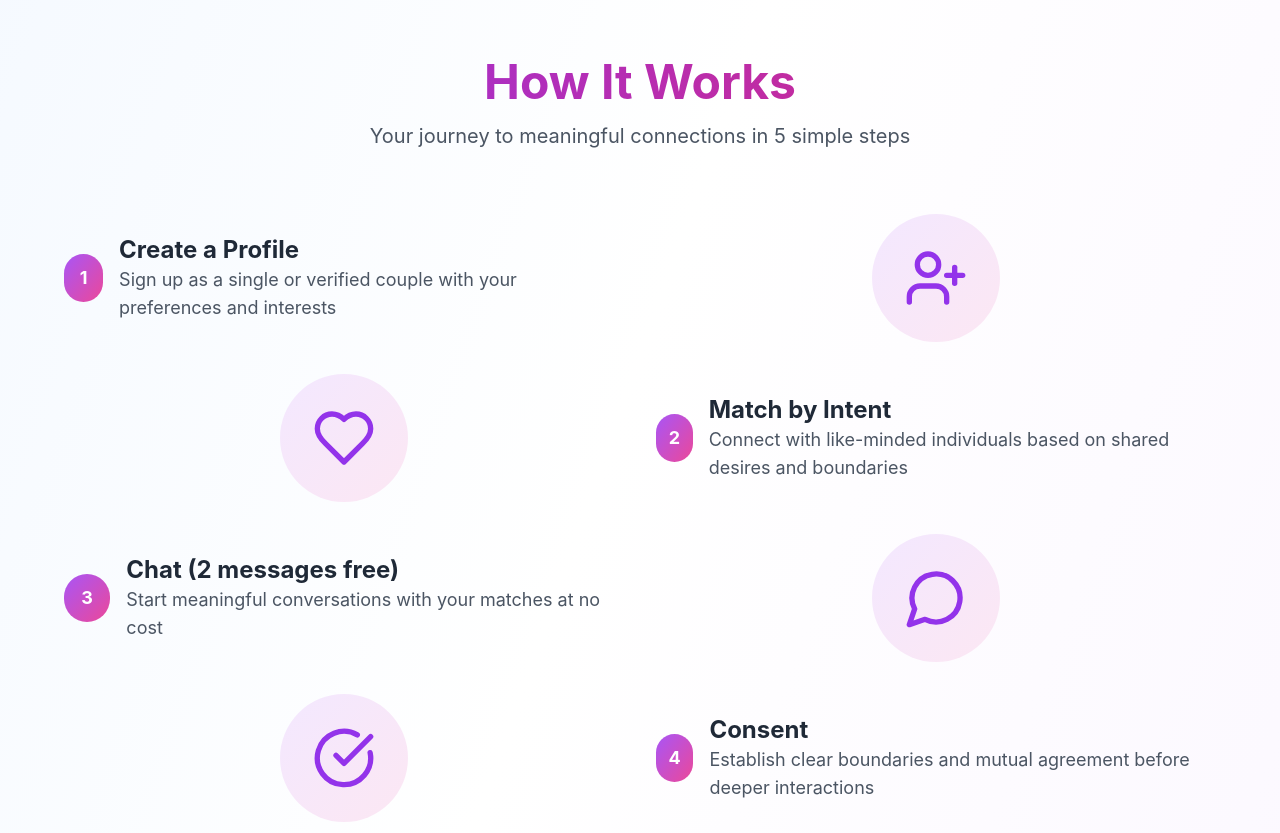
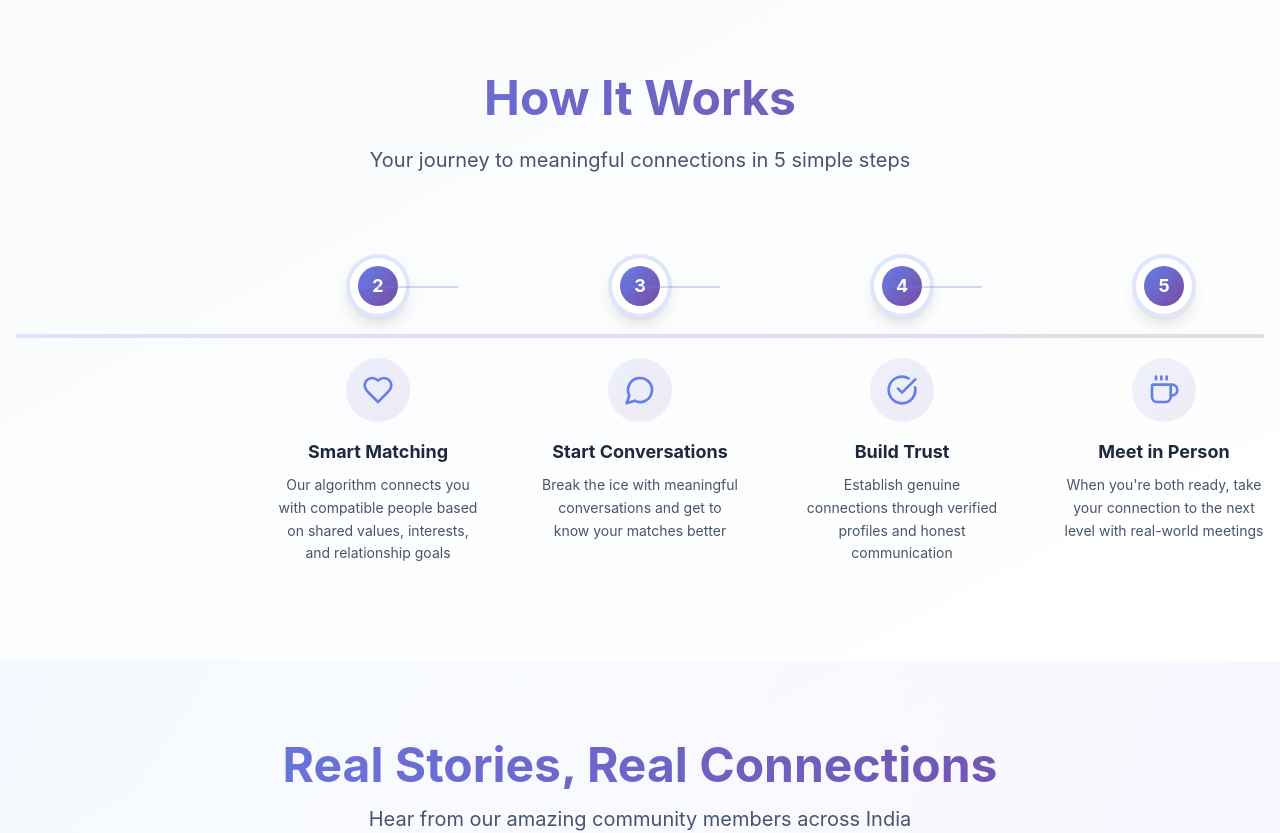
Before and after one commit to lokesh-7977/intent-connections-bloom, a React (Vite) app: page / in a window 1280 px wide. Shown: the part 1460-2293 px from the top of the page. Built offline with nearby package versions, Linux system fonts and the light colour scheme.

Commit message:
Refactor: Improve How It Works section
- Made the How It Works component more realistic.
- Removed the "2 messages free" text in the mobile view.
- Added animated steps for the desktop view.

```diff
--- a/src/components/HowItWorksSection.tsx
+++ b/src/components/HowItWorksSection.tsx
@@ -5,67 +5,120 @@ const HowItWorksSection = () => {
   const steps = [
     {
       icon: UserPlus,
-      title: "Create a Profile",
-      description: "Sign up as a single or verified couple with your preferences and interests"
+      title: "Create Your Profile",
+      description: "Sign up and create an authentic profile with your preferences, interests, and what you're looking for"
     },
     {
       icon: Heart,
-      title: "Match by Intent",
-      description: "Connect with like-minded individuals based on shared desires and boundaries"
+      title: "Smart Matching",
+      description: "Our algorithm connects you with compatible people based on shared values, interests, and relationship goals"
     },
     {
       icon: MessageCircle,
-      title: "Chat (2 messages free)",
-      description: "Start meaningful conversations with your matches at no cost"
+      title: "Start Conversations",
+      description: "Break the ice with meaningful conversations and get to know your matches better"
     },
     {
       icon: CheckCircle,
-      title: "Consent",
-      description: "Establish clear boundaries and mutual agreement before deeper interactions"
+      title: "Build Trust",
+      description: "Establish genuine connections through verified profiles and honest communication"
     },
     {
       icon: Coffee,
-      title: "Meet (optional)",
-      description: "Take your connection offline when you're both ready and comfortable"
+      title: "Meet in Person",
+      description: "When you're both ready, take your connection to the next level with real-world meetings"
     }
   ];
 
   return (
-    <section className="py-20 px-4">
-      <div className="max-w-6xl mx-auto">
-        <div className="text-center mb-16">
-          <h2 className="text-4xl md:text-5xl font-bold bg-gradient-to-r from-purple-600 to-pink-600 bg-clip-text text-transparent mb-4">
+    <section className="py-16 md:py-24 px-4 bg-gradient-to-br from-slate-50 to-white">
+      <div className="max-w-7xl mx-auto">
+        <div className="text-center mb-16 md:mb-20">
+          <h2 className="text-3xl sm:text-4xl md:text-5xl font-bold bg-gradient-to-r from-brand-primary to-brand-secondary bg-clip-text text-transparent mb-6">
             How It Works
           </h2>
-          <p className="text-xl text-gray-600 max-w-2xl mx-auto">
+          <p className="text-lg md:text-xl text-slate-600 max-w-3xl mx-auto leading-relaxed">
             Your journey to meaningful connections in 5 simple steps
           </p>
         </div>
 
-        <div className="space-y-8">
+        {/* Desktop View - Horizontal Timeline */}
+        <div className="hidden md:block">
+          <div className="relative">
+            {/* Progress Line */}
+            <div className="absolute top-20 left-0 w-full h-1 bg-gradient-to-r from-brand-primary to-brand-secondary rounded-full opacity-20"></div>
+            <div className="absolute top-20 left-0 h-1 bg-gradient-to-r from-brand-primary to-brand-secondary rounded-full animate-[width-grow_3s_ease-out] opacity-60" style={{width: '80%'}}></div>
+
+            <div className="flex justify-between items-start relative z-10">
+              {steps.map((step, index) => (
+                <div
+                  key={index}
+                  className="flex flex-col items-center max-w-[200px] group animate-fade-in"
+                  style={{ animationDelay: `${index * 0.3}s` }}
+                >
+                  {/* Step Number Circle */}
+                  <div className="relative mb-6">
+                    <div className="w-16 h-16 bg-white rounded-full shadow-lg border-4 border-brand-primary/20 flex items-center justify-center mb-4 group-hover:scale-110 transition-all duration-300">
+                      <div className="w-10 h-10 bg-gradient-to-br from-brand-primary to-brand-secondary rounded-full flex items-center justify-center text-white font-bold text-lg">
+                        {index + 1}
+                      </div>
+                    </div>
+                    {/* Connecting dots */}
+                    {index < steps.length - 1 && (
+                      <div className="absolute top-8 -right-12 w-24 h-0.5 bg-brand-primary/30"></div>
+                    )}
+                  </div>
+
+                  {/* Icon */}
+                  <div className="w-16 h-16 bg-gradient-to-br from-brand-primary/10 to-brand-secondary/10 rounded-full flex items-center justify-center mb-4 group-hover:scale-105 transition-transform duration-300">
+                    <step.icon className="w-8 h-8 text-brand-primary" />
+                  </div>
+
+                  {/* Content */}
+                  <div className="text-center">
+                    <h3 className="text-lg font-bold text-slate-800 mb-2">{step.title}</h3>
+                    <p className="text-sm text-slate-600 leading-relaxed">{step.description}</p>
+                  </div>
+                </div>
+              ))}
+            </div>
+          </div>
+        </div>
+
+        {/* Mobile View - Vertical Cards */}
+        <div className="md:hidden space-y-6">
           {steps.map((step, index) => (
             <div
               key={index}
-              className={`flex items-center gap-8 ${index % 2 === 1 ? 'flex-row-reverse' : ''} animate-fade-in`}
+              className="bg-white rounded-2xl p-6 shadow-lg border border-slate-100 animate-fade-in hover:shadow-xl transition-all duration-300"
               style={{ animationDelay: `${index * 0.2}s` }}
             >
-              <div className="flex-1 space-y-4">
-                <div className="flex items-center gap-4">
-                  <div className="w-12 h-12 bg-gradient-to-br from-purple-500 to-pink-500 rounded-full flex items-center justify-center text-white font-bold text-lg">
+              <div className="flex items-start gap-4">
+                {/* Step Number */}
+                <div className="flex-shrink-0">
+                  <div className="w-12 h-12 bg-gradient-to-br from-brand-primary to-brand-secondary rounded-full flex items-center justify-center text-white font-bold text-lg shadow-lg">
                     {index + 1}
                   </div>
-                  <div>
-                    <h3 className="text-2xl font-bold text-gray-800">{step.title}</h3>
-                    <p className="text-gray-600 text-lg">{step.description}</p>
+                </div>
+
+                {/* Content */}
+                <div className="flex-1">
+                  <div className="flex items-center gap-3 mb-3">
+                    <div className="w-10 h-10 bg-gradient-to-br from-brand-primary/10 to-brand-secondary/10 rounded-full flex items-center justify-center">
+                      <step.icon className="w-5 h-5 text-brand-primary" />
+                    </div>
+                    <h3 className="text-xl font-bold text-slate-800">{step.title}</h3>
                   </div>
+                  <p className="text-slate-600 leading-relaxed">{step.description}</p>
                 </div>
               </div>
 
-              <div className="flex-1 flex justify-center">
-                <div className="w-32 h-32 bg-gradient-to-br from-purple-100 to-pink-100 rounded-full flex items-center justify-center">
-                  <step.icon className="w-16 h-16 text-purple-600" />
+              {/* Progress indicator for mobile */}
+              {index < steps.length - 1 && (
+                <div className="flex justify-center mt-4">
+                  <div className="w-0.5 h-6 bg-gradient-to-b from-brand-primary to-brand-secondary opacity-30"></div>
                 </div>
-              </div>
+              )}
             </div>
           ))}
         </div>
--- a/tailwind.config.ts
+++ b/tailwind.config.ts
@@ -1,4 +1,3 @@
-
 import type { Config } from "tailwindcss";
 
 export default {
@@ -122,6 +121,14 @@ export default {
 					'100%': {
 						transform: 'translateX(-100%)'
 					}
+				},
+				'width-grow': {
+					'0%': {
+						width: '0%'
+					},
+					'100%': {
+						width: '80%'
+					}
 				}
 			},
 			animation: {
@@ -129,7 +136,8 @@ export default {
 				'accordion-up': 'accordion-up 0.2s ease-out',
 				'fade-in': 'fade-in 0.6s ease-out',
 				'float': 'float 3s ease-in-out infinite',
-				'slide-left': 'slide-left 20s linear infinite'
+				'slide-left': 'slide-left 20s linear infinite',
+				'width-grow': 'width-grow 3s ease-out'
 			}
 		}
 	},
```
